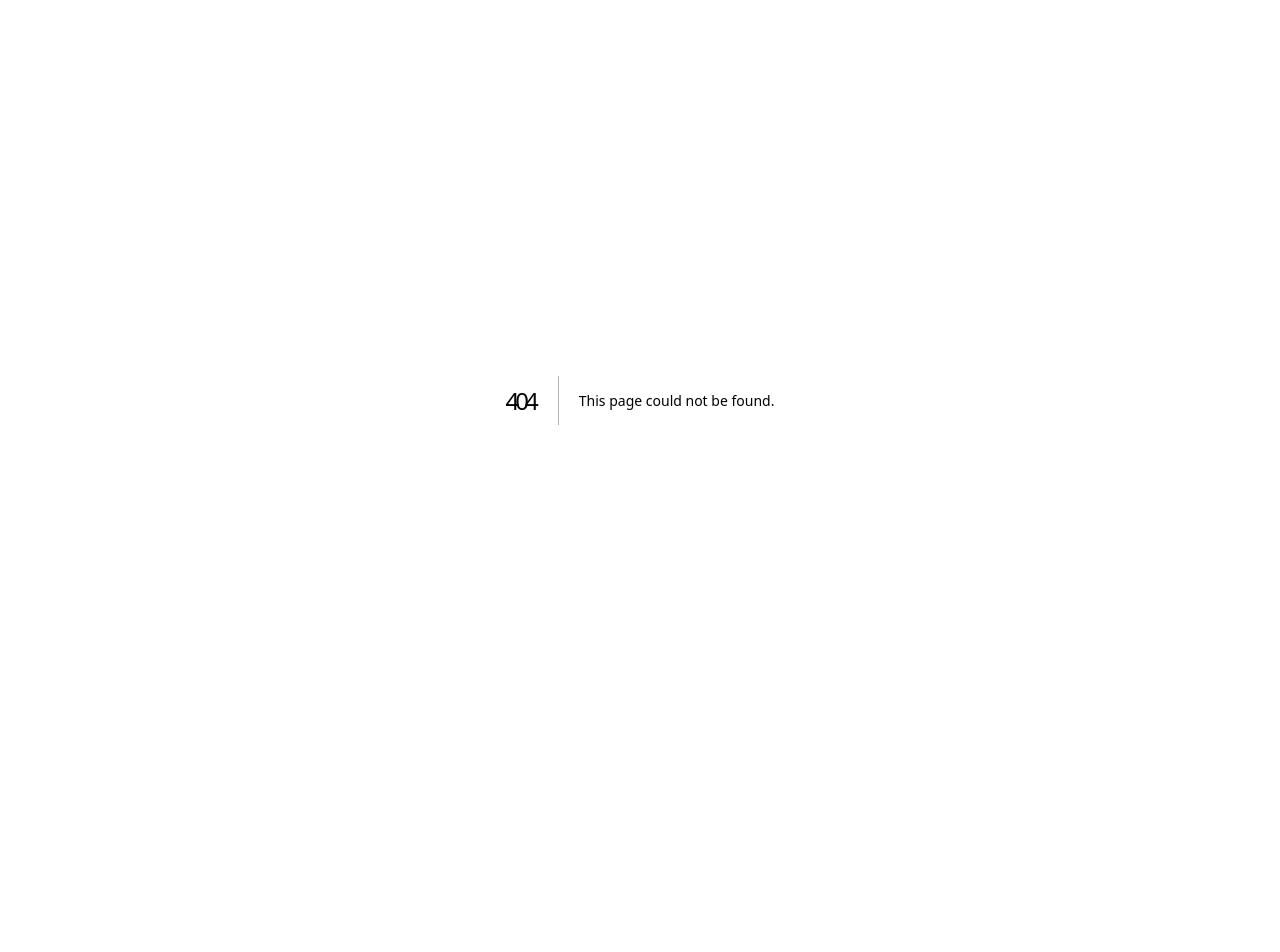
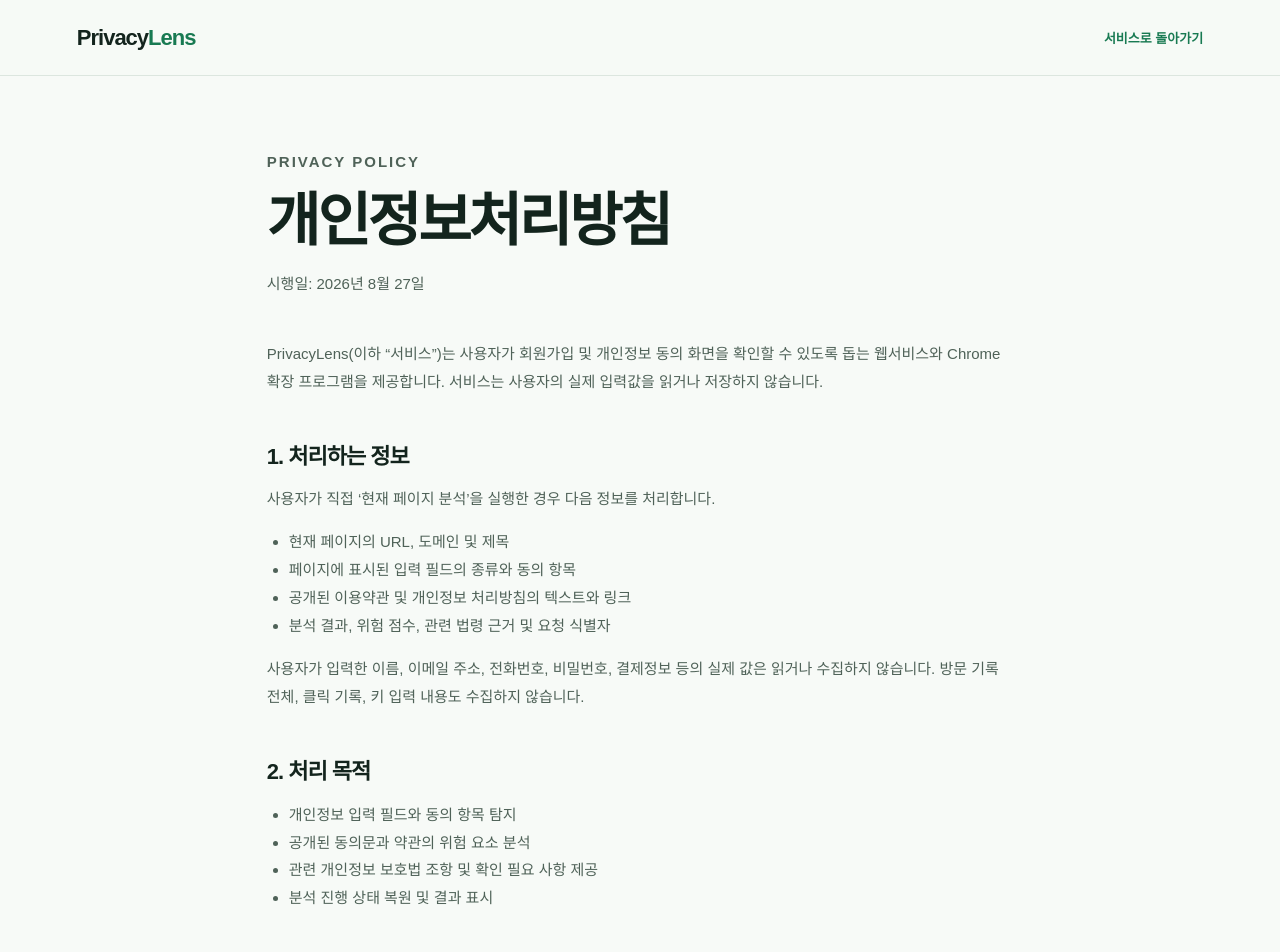
Before and after one commit to jiyou0720/PrivacyLens, a Next.js app in the folder apps/dashboard/: page /privacy in a window 1280 px wide. Before the commit this address had no page. Shown: the top 952 px of the page. Before the commit the page ends 800 px from the top, so only its background shows below. Built offline with nearby package versions, Linux system fonts and the light colour scheme.

Commit message:
feat: add public privacy policy page

```diff
--- a/apps/dashboard/app/globals.css
+++ b/apps/dashboard/app/globals.css
@@ -23,3 +23,5 @@ h1 { margin:0; max-width:760px; font-size:clamp(42px,6vw,78px); line-height:1.08
 .analysisForm input[type=file]{padding:9px;background:var(--paper)}.analysisForm textarea:disabled{opacity:.7}.lowResult{border-color:#4ca979}.lowResult .logo{background:#ecf8f0;color:#236646}.lowResultLevel{color:#236646!important;font-weight:900}.mediumResult{border-color:#e9a23b}.mediumResult .logo{background:#fff8e6;color:#8a5a00}.mediumResultLevel{color:#8a5a00!important;font-weight:900}.criticalResult{border-color:#d92d20}.criticalResult .logo{background:#fff0ee;color:#b42318}.criticalResultLevel{color:#b42318!important;font-weight:900}
 .recordHead>span.lowBadge{background:#ecf8f0;color:#236646;font-weight:900}.recordHead>span.mediumBadge{background:#fff8e6;color:#8a5a00;font-weight:900}.recordHead>span.criticalBadge{background:#fff0ee;color:#b42318;font-weight:900}
 .resultItem a{color:var(--green);font-weight:700;text-decoration:none}
+
+.policyHome{color:var(--green);font-size:13px;font-weight:700;text-decoration:none}.policyPage{max-width:900px;margin:0 auto;padding:72px max(6vw,24px) 100px}.policyPage h1{font-size:clamp(38px,5vw,58px);letter-spacing:-3px}.policyUpdated{margin:18px 0 42px;color:#77877e;font-size:14px}.policyPage h2{margin:42px 0 14px;font-size:22px;letter-spacing:-1px}.policyPage p,.policyPage li{color:#4f6258;font-size:15px;line-height:1.85}.policyPage ul{padding-left:22px}.policyPage a{color:var(--green);font-weight:700}
--- /dev/null
+++ b/apps/dashboard/app/privacy/page.tsx
@@ -0,0 +1,65 @@
+import type { Metadata } from "next";
+
+export const metadata: Metadata = {
+  title: "개인정보처리방침 | PrivacyLens",
+  description: "PrivacyLens 웹서비스 및 Chrome 확장 프로그램 개인정보처리방침",
+};
+
+export default function PrivacyPolicy() {
+  return (
+    <main>
+      <header className="topbar">
+        <a className="brand" href="/">Privacy<span>Lens</span></a>
+        <a className="policyHome" href="/">서비스로 돌아가기</a>
+      </header>
+      <article className="policyPage">
+        <p className="eyebrow">PRIVACY POLICY</p>
+        <h1>개인정보처리방침</h1>
+        <p className="policyUpdated">시행일: 2026년 8월 27일</p>
+
+        <p>PrivacyLens(이하 “서비스”)는 사용자가 회원가입 및 개인정보 동의 화면을 확인할 수 있도록 돕는 웹서비스와 Chrome 확장 프로그램을 제공합니다. 서비스는 사용자의 실제 입력값을 읽거나 저장하지 않습니다.</p>
+
+        <h2>1. 처리하는 정보</h2>
+        <p>사용자가 직접 ‘현재 페이지 분석’을 실행한 경우 다음 정보를 처리합니다.</p>
+        <ul>
+          <li>현재 페이지의 URL, 도메인 및 제목</li>
+          <li>페이지에 표시된 입력 필드의 종류와 동의 항목</li>
+          <li>공개된 이용약관 및 개인정보 처리방침의 텍스트와 링크</li>
+          <li>분석 결과, 위험 점수, 관련 법령 근거 및 요청 식별자</li>
+        </ul>
+        <p>사용자가 입력한 이름, 이메일 주소, 전화번호, 비밀번호, 결제정보 등의 실제 값은 읽거나 수집하지 않습니다. 방문 기록 전체, 클릭 기록, 키 입력 내용도 수집하지 않습니다.</p>
+
+        <h2>2. 처리 목적</h2>
+        <ul>
+          <li>개인정보 입력 필드와 동의 항목 탐지</li>
+          <li>공개된 동의문과 약관의 위험 요소 분석</li>
+          <li>관련 개인정보 보호법 조항 및 확인 필요 사항 제공</li>
+          <li>분석 진행 상태 복원 및 결과 표시</li>
+        </ul>
+
+        <h2>3. 정보의 전송 및 제3자 처리</h2>
+        <p>분석을 위해 공개된 동의문 및 약관 텍스트와 페이지 제목이 PrivacyLens 서버로 전송됩니다. 해당 내용은 분석 결과 생성을 위해 OpenAI API에서 처리될 수 있습니다. 서비스는 사용자 데이터를 판매하지 않으며, 광고나 신용도 평가 또는 대출 목적으로 사용하지 않습니다.</p>
+
+        <h2>4. 보관 및 삭제</h2>
+        <p>확장 프로그램은 진행 중인 분석 상태와 마지막 분석 결과를 Chrome 로컬 저장소에 임시로 보관합니다. 사용자는 확장 프로그램을 삭제하거나 브라우저의 확장 프로그램 데이터를 삭제하여 이를 제거할 수 있습니다. PrivacyLens 서버는 분석 요청을 처리하는 데 필요한 범위에서 정보를 사용하며 별도의 사용자 계정별 분석 이력을 구축하지 않습니다.</p>
+
+        <h2>5. 권한 사용</h2>
+        <ul>
+          <li><strong>activeTab 및 scripting:</strong> 사용자가 요청한 현재 페이지를 분석합니다.</li>
+          <li><strong>storage:</strong> 팝업이 닫힌 후에도 진행 상태와 마지막 결과를 복원합니다.</li>
+          <li><strong>호스트 권한:</strong> PrivacyLens 분석 API에 연결하고, 사용자가 허용한 경우 연결된 공개 약관 문서를 불러옵니다.</li>
+        </ul>
+        <p>모든 실행 코드는 확장 프로그램 패키지에 포함되어 있으며 원격 코드를 내려받아 실행하지 않습니다.</p>
+
+        <h2>6. 이용자의 선택</h2>
+        <p>분석은 사용자가 버튼을 눌렀을 때만 시작됩니다. 연결 문서 접근 권한은 Chrome의 권한 화면에서 거부하거나 추후 철회할 수 있습니다.</p>
+
+        <h2>7. 방침의 변경</h2>
+        <p>서비스 기능이나 관련 법령이 변경되면 이 방침을 수정할 수 있으며, 중요한 변경 사항은 서비스 또는 확장 프로그램을 통해 안내합니다.</p>
+
+        <h2>8. 문의</h2>
+        <p>개인정보 관련 문의: <a href="mailto:jiyou060720@gmail.com">jiyou060720@gmail.com</a></p>
+      </article>
+    </main>
+  );
+}
```
